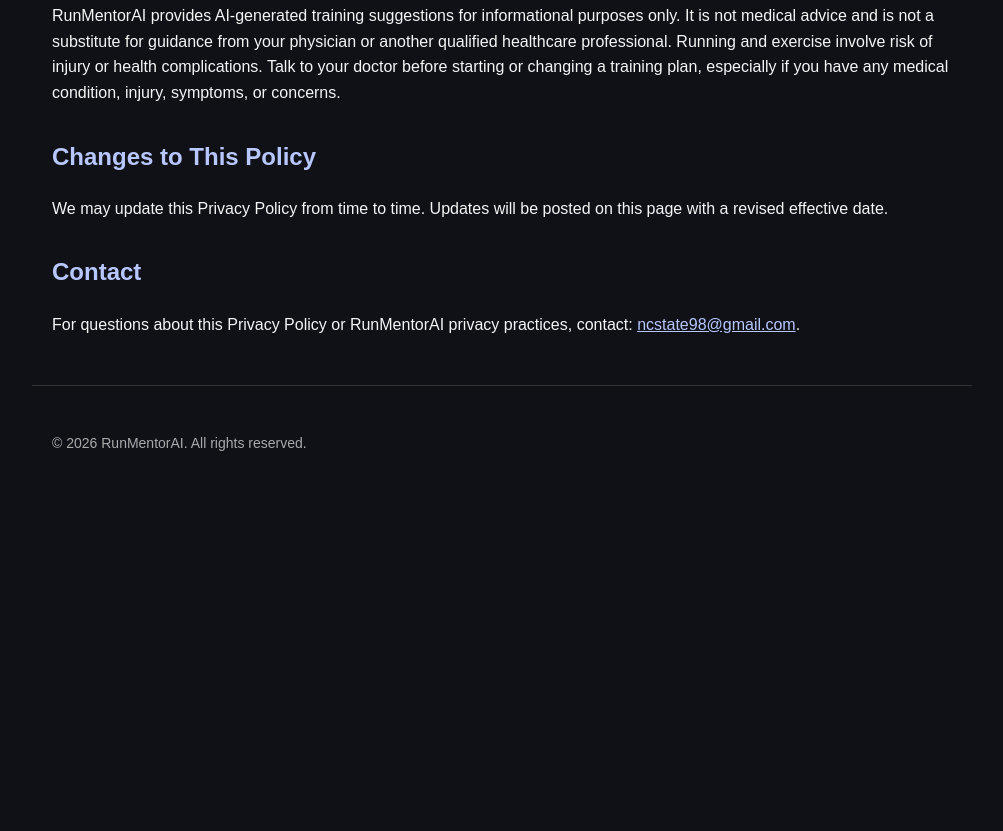
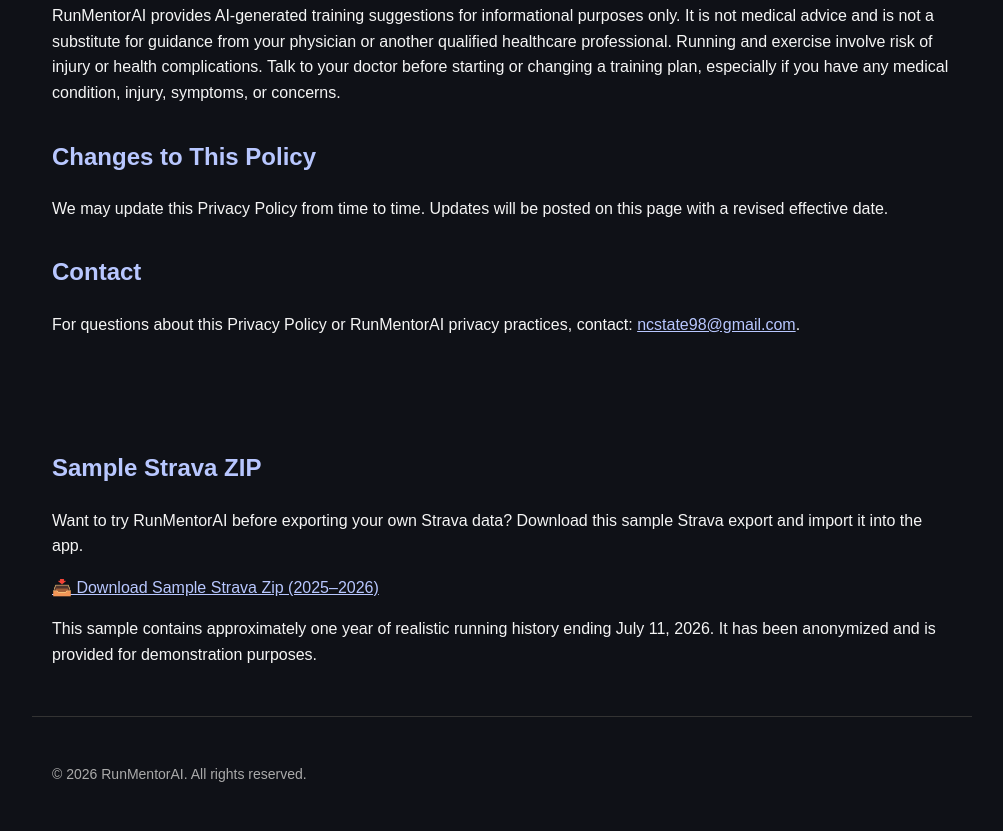
Before and after one commit to ncstate98-dot/RunMentorAI, a plain HTML site: page index.html in a window 1280 px wide. Shown: the part 3515-4346 px from the top of the page, without its empty margins (138-1141 px from the left). Before the commit the page ends 4016 px from the top, so only its background shows below. Drawn offline with Linux system fonts and the light colour scheme.

Commit message:
add sample strava zip

```diff
--- a/index.html
+++ b/index.html
@@ -216,6 +216,27 @@
   </p>
 </section>
 
+<section>
+  <h2>Sample Strava ZIP</h2>
+
+  <p>
+    Want to try RunMentorAI before exporting your own Strava data?
+    Download this sample Strava export and import it into the app.
+  </p>
+
+  <p>
+    <a href="runmentorai_sample_strava_export_2025_2026.zip" download>
+      📥 Download Sample Strava Zip (2025–2026)
+    </a>
+  </p>
+
+  <p>
+    This sample contains approximately one year of realistic running
+    history ending July 11, 2026. It has been anonymized and is provided
+    for demonstration purposes.
+  </p>
+</section>
+
 <footer>
   <p>&copy; 2026 RunMentorAI. All rights reserved.</p>
 </footer>
```
